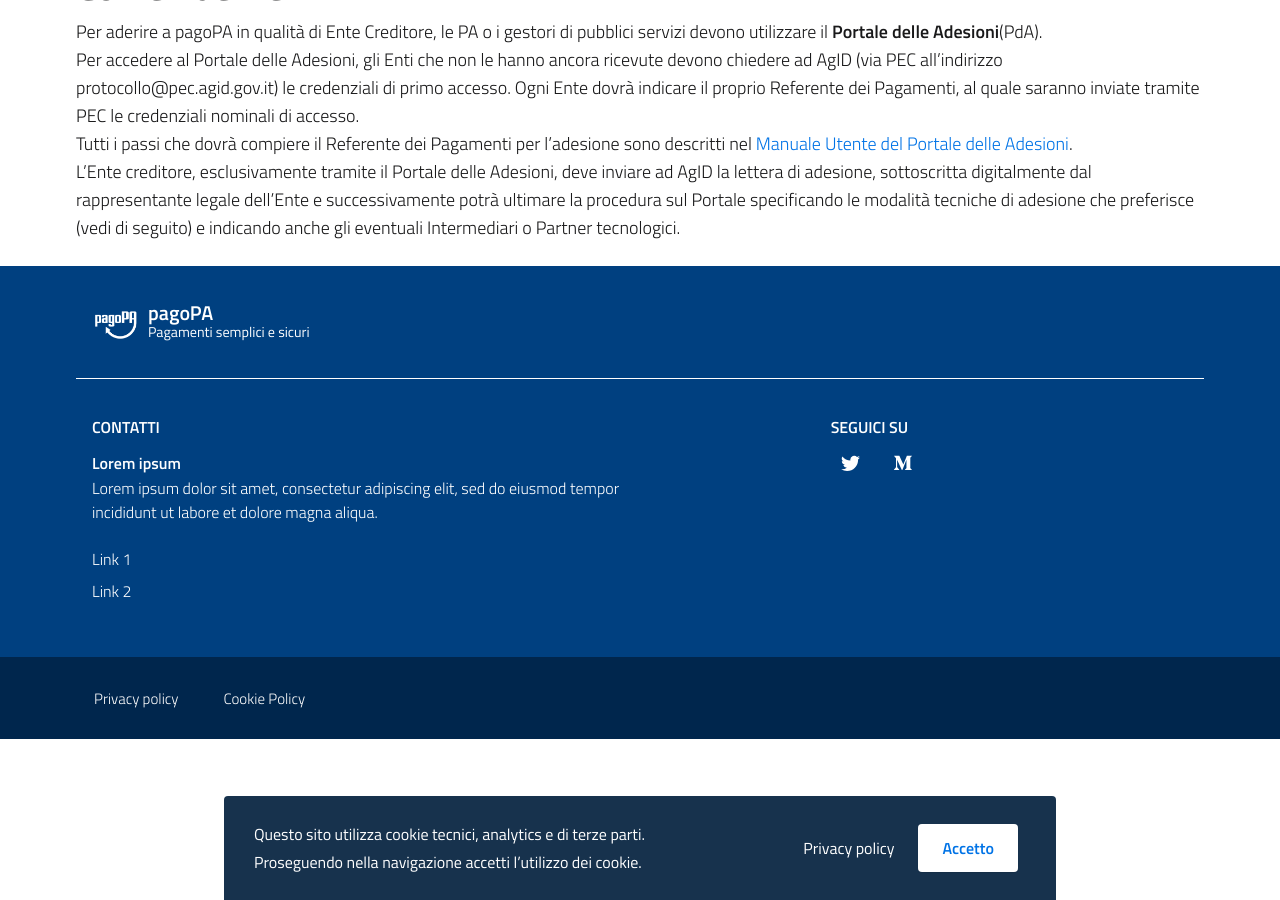
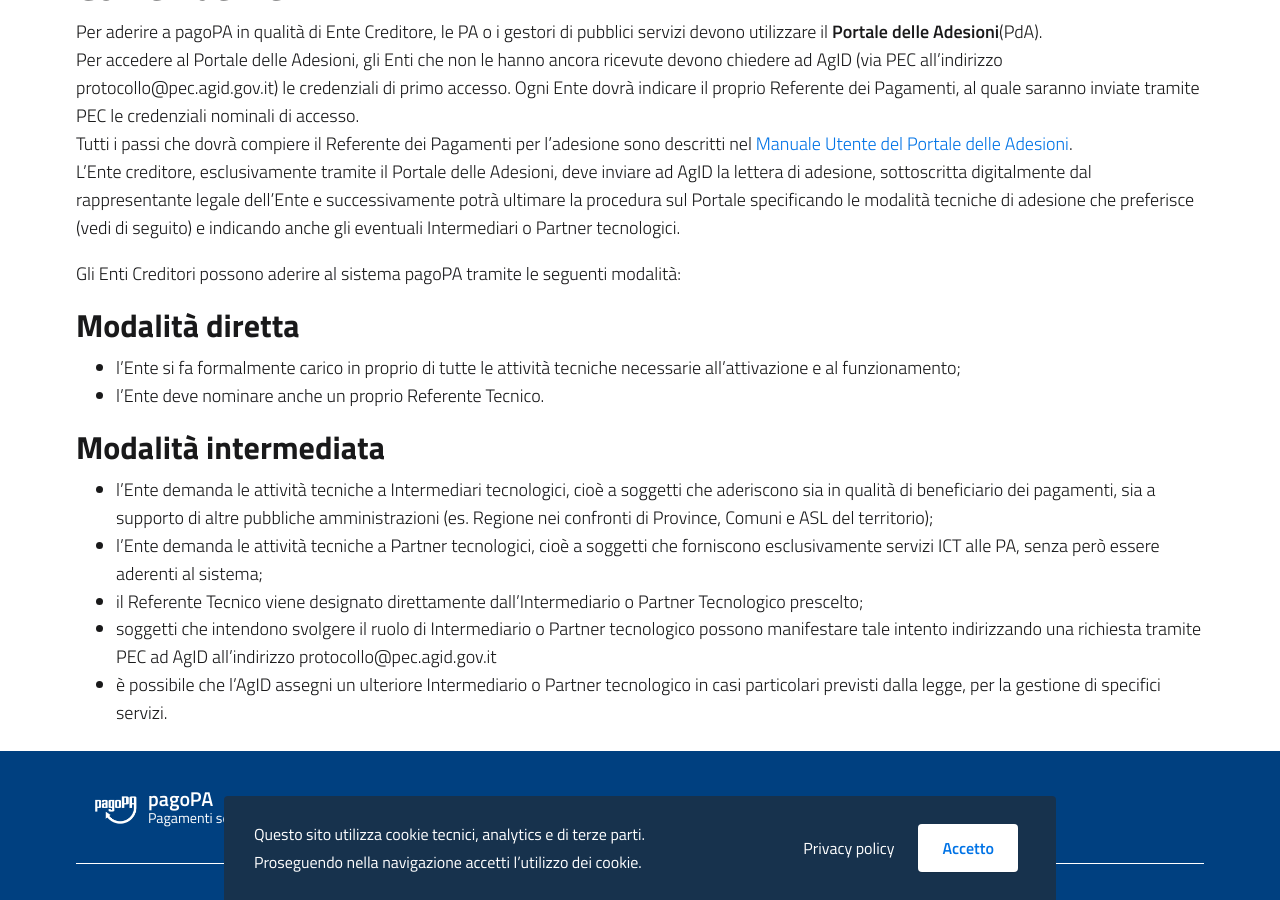
Before and after one commit to pagopa/site-pagopa.gov.it, a Jekyll site: the page built from it/pubbliche-amministrazioni-come-aderire.md, in a window 1280 px wide and 900 px high, scrolled down 487 px. Built offline with Jekyll 4.4.1, drawn with Linux system fonts in a browser that asks for light colours.

Commit message:
Update pubbliche-amministrazioni-come-aderire.md

```diff
--- a/it/pubbliche-amministrazioni-come-aderire.md
+++ b/it/pubbliche-amministrazioni-come-aderire.md
@@ -18,3 +18,15 @@
 Per accedere al Portale delle Adesioni, gli Enti che non le hanno ancora ricevute devono chiedere ad AgID (via PEC all’indirizzo protocollo@pec.agid.gov.it) le credenziali di primo accesso. Ogni Ente dovrà indicare il proprio Referente dei Pagamenti, al quale saranno inviate tramite PEC le credenziali nominali di accesso.
 Tutti i passi che dovrà compiere il Referente dei Pagamenti per l’adesione sono descritti nel [Manuale Utente del Portale delle Adesioni](https://github.com/italia/lg-pagopa-docs/blob/master/documentazione_tecnica_collegata/adesione/PdA_ManualeUtente_v2.2.4.pdf).
 L’Ente creditore, esclusivamente tramite il Portale delle Adesioni, deve inviare ad AgID la lettera di adesione, sottoscritta digitalmente dal rappresentante legale dell’Ente e successivamente potrà ultimare la procedura sul Portale specificando le modalità tecniche di adesione che preferisce (vedi di seguito) e indicando anche gli eventuali Intermediari o Partner tecnologici.
+
+Gli Enti Creditori possono aderire al sistema pagoPA tramite le seguenti modalità:
+### Modalità diretta
+* l’Ente si fa formalmente carico in proprio di tutte le attività tecniche necessarie all’attivazione e al funzionamento;
+* l’Ente deve nominare anche un proprio Referente Tecnico.
+
+### Modalità intermediata
+* l’Ente demanda le attività tecniche a Intermediari tecnologici, cioè a soggetti che aderiscono sia in qualità di beneficiario dei pagamenti, sia a supporto di altre pubbliche amministrazioni (es. Regione nei confronti di Province, Comuni e ASL del territorio);
+* l’Ente demanda le attività tecniche a Partner tecnologici, cioè a soggetti che forniscono esclusivamente servizi ICT alle PA, senza però essere aderenti al sistema;
+* il Referente Tecnico viene designato direttamente dall'Intermediario o Partner Tecnologico prescelto;
+* soggetti che intendono svolgere il ruolo di Intermediario o Partner tecnologico possono manifestare tale intento indirizzando una richiesta tramite PEC ad AgID all’indirizzo protocollo@pec.agid.gov.it
+* è possibile che l’AgID assegni un ulteriore Intermediario o Partner tecnologico in casi particolari previsti dalla legge, per la gestione di specifici servizi.
```
